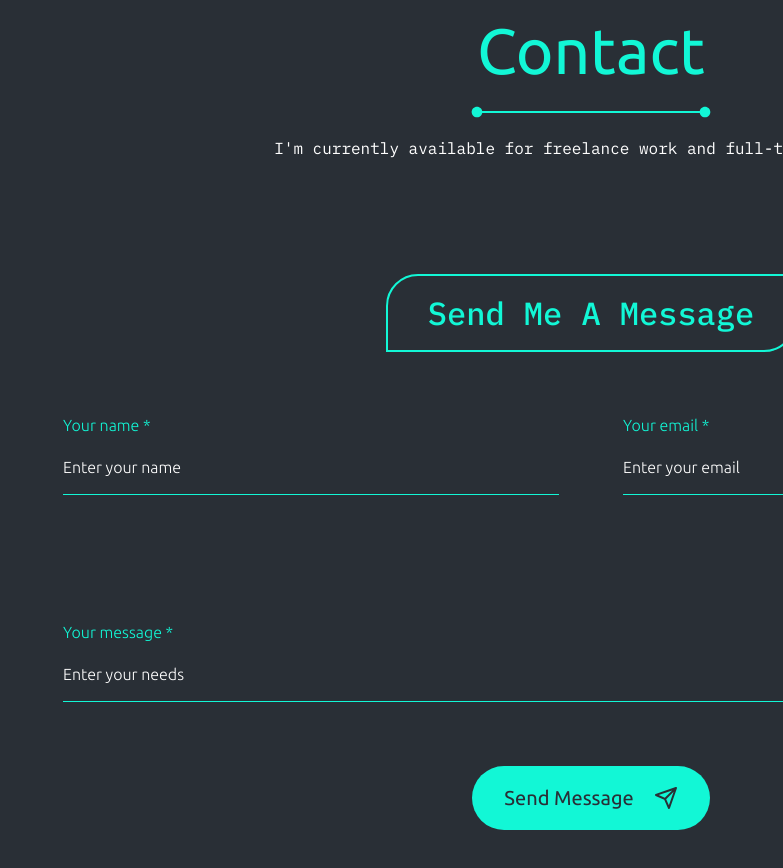
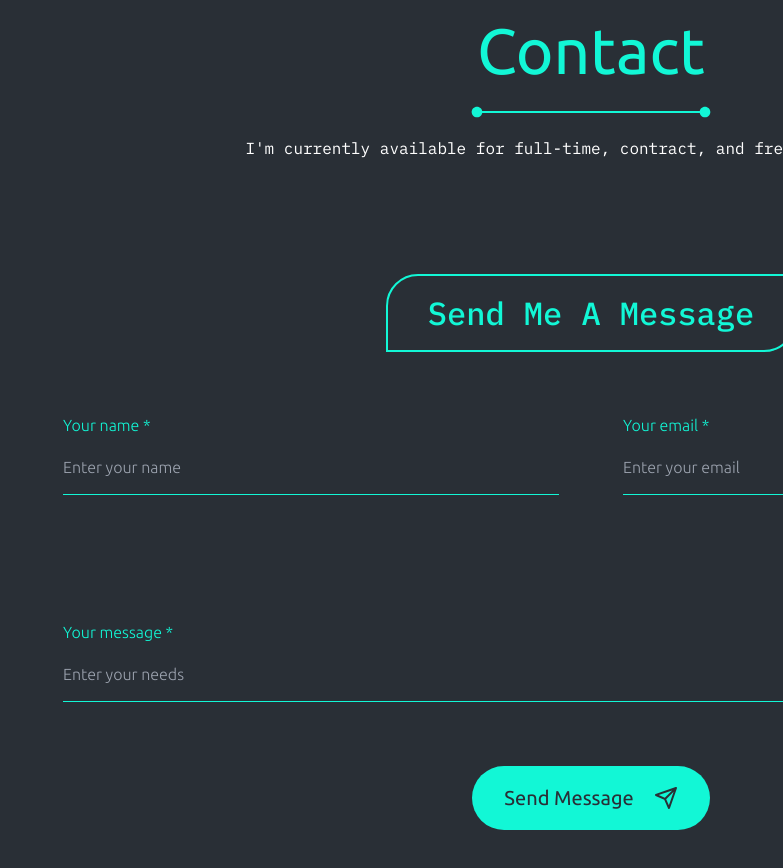
Before and after one commit to NickCross-79/nicholas-cross-portfolio, a website: page public/index.html in a window 1280 px wide. Shown: the part 4220-5088 px from the top of the page, without its empty margins (497-1280 px from the left). Drawn offline with Linux system fonts and the light colour scheme.

Commit message:
Added placeholder text to form

```diff
--- a/public/index.html
+++ b/public/index.html
@@ -237,7 +237,7 @@
                 <div class="flex flex-col justify-center items-center gap-5">
                     <h2 class="text-brand-1 text-h1U font-ubuntu">Contact</h2>
                     <img src="img/contact-underline.svg">
-                    <p>I'm currently available for freelance work and full-time positions</p>
+                    <p>I'm currently available for full-time, contract, and freelance positions</p>
                     <h3 class="border-2 border-brand-1 text-brand-1 text-h2M rounded-tl-32 rounded-br-32 py-4 px-10 mt-24">Send Me A Message</h3>
                 </div>
 
@@ -246,16 +246,16 @@
                     <div class="my-16 grid grid-flow-col gap-16">
                         <div class="grid gap-6">
                             <label class="text-brand-1">Your name *</label>
-                            <textarea class="bg-transparent border-b border-brand-1 w-496 resize-none">Enter your name</textarea>
+                            <textarea placeholder="Enter your name" class="bg-transparent border-b border-brand-1 w-496 resize-none"></textarea>
                         </div>
                         <div class="grid gap-6">
                             <label class="text-brand-1">Your email *</label>
-                            <textarea class="bg-transparent border-b border-brand-1 w-496 resize-none">Enter your email</textarea>
+                            <textarea placeholder="Enter your email" class="bg-transparent border-b border-brand-1 w-496 resize-none"></textarea>
                         </div>
                     </div>
                     <div class="grid gap-6">
                         <label class="text-brand-1">Your message *</label>
-                        <textarea class="bg-transparent border-b border-brand-1 resize-none">Enter your needs</textarea>
+                        <textarea placeholder="Enter your needs" class="bg-transparent border-b border-brand-1 resize-none"></textarea>
                     </div>
                     <button class="bg-brand-1 text-bg-1 text-buttonU font-ubuntu rounded-full flex justify-center gap-5 self-center px-8 py-5">Send Message <img src="img/send.svg"></button>
                 </form>
```
Also changed, not shown: public/styles.css.
